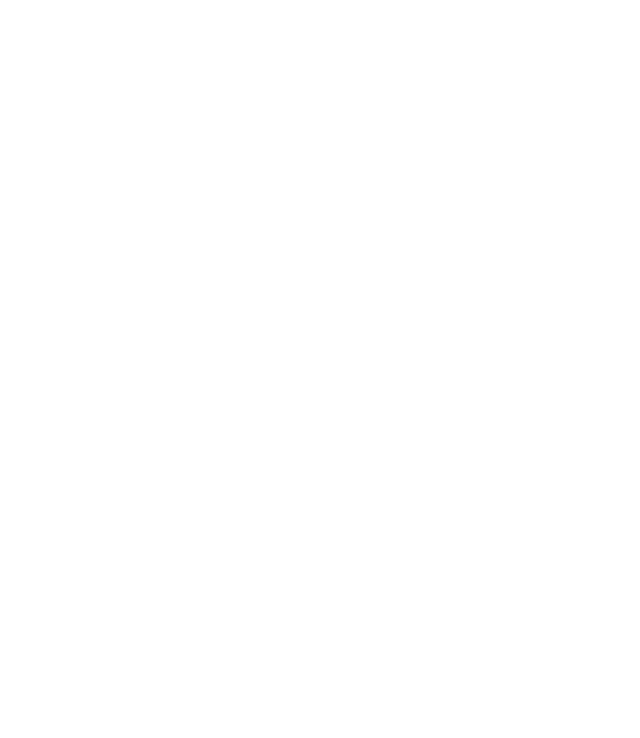
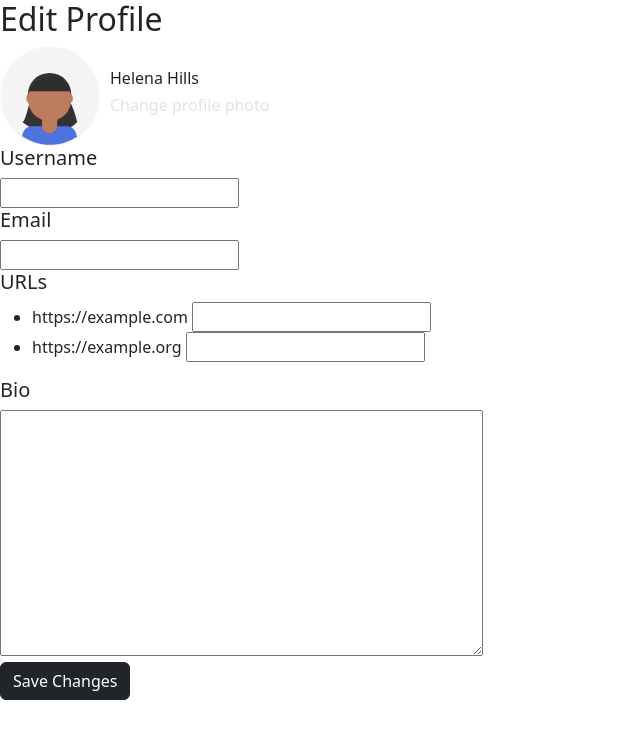
Before and after one commit to isj0228/sulgasaeng, a Vue app in the folder Skeleton_project/: page /User in a window 1280 px wide. Before the commit this address had no page. Shown: the top 738 px of the page, without its empty margins (0-640 px from the left). Built offline with nearby package versions, Linux system fonts and the light colour scheme.

Commit message:
userprofile

```diff
--- /dev/null
+++ b/Skeleton_project/src/pages/UserProfile.vue
@@ -0,0 +1,68 @@
+<template>
+    <div>
+      <h2>Edit Profile</h2>
+      <div class="profile-info">
+        <!-- Adjust the width and height of the image using the style attribute -->
+        <img class="rounded-circle" :src="profilePhoto" alt="Profile Photo" style="width:100px; height:100px">
+        <div class="profile-details">
+          <h6>Helena Hills</h6>
+          <h6 id="image" @click="changePhoto">Change profile photo</h6>
+        </div>
+      </div>
+      <h5>Username</h5>
+      <input type="text" name="Enter Username">
+      <br/>
+      <h5>Email</h5>
+      <input type="email" name="Enter Email">
+      <br/>
+      <h5>URLs</h5>
+      <ul>
+        <li v-for="link in links" :key="link.id">
+
+          {{ link.url }}
+          <input type="text" name="Enter URL">
+        </li>
+      </ul>
+      <h5>Bio</h5>
+      <textarea rows="10" cols="50" name="What are you up to"></textarea> <!-- Corrected indentation here -->
+      <br/>
+      <button class="btn btn-dark">Save Changes</button>
+    </div>
+  </template>
+
+  <script>
+  export default {
+    data() {
+      return {
+        profilePhoto: "/img/undraw_profile_1.svg", // Initial profile photo URL
+        links: [
+          { id: 1, url: "https://example.com" },
+          { id: 2, url: "https://example.org" }
+        ]
+      };
+    },
+    methods: {
+      changePhoto() {
+        // Implement logic to change the profile photo here
+        // For demonstration, let's simply change the photo to another image
+        this.profilePhoto = "/img/another_profile_photo.svg";
+      }
+    }
+  };
+  </script>
+
+  <style>
+  .profile-info {
+    display: flex; /* Use flexbox layout */
+    align-items: center; /* Center items vertically */
+  }
+
+  .profile-details {
+    margin-left: 10px; /* Add space between image and text */
+  }
+
+  #image {
+    color: rgba(207, 198, 198, 0.5);
+    cursor: pointer; /* Change cursor to pointer to indicate clickable element */
+  }
+  </style>
--- a/Skeleton_project/src/router/index.js
+++ b/Skeleton_project/src/router/index.js
@@ -1,9 +1,11 @@
 // src/router/index.js
 import { createRouter, createWebHistory } from 'vue-router';
 import Dashboard from "@/pages/Dashboard.vue";
+import UserProfile from "@/pages/UserProfile.vue"
 
 const routes = [
     { path: '/', component: Dashboard },
+    { path: '/User', component: UserProfile}
 ];
 
 const router = createRouter({
```
Also changed, not shown: Skeleton_project/src/pages/Setting.vue (deleted).
